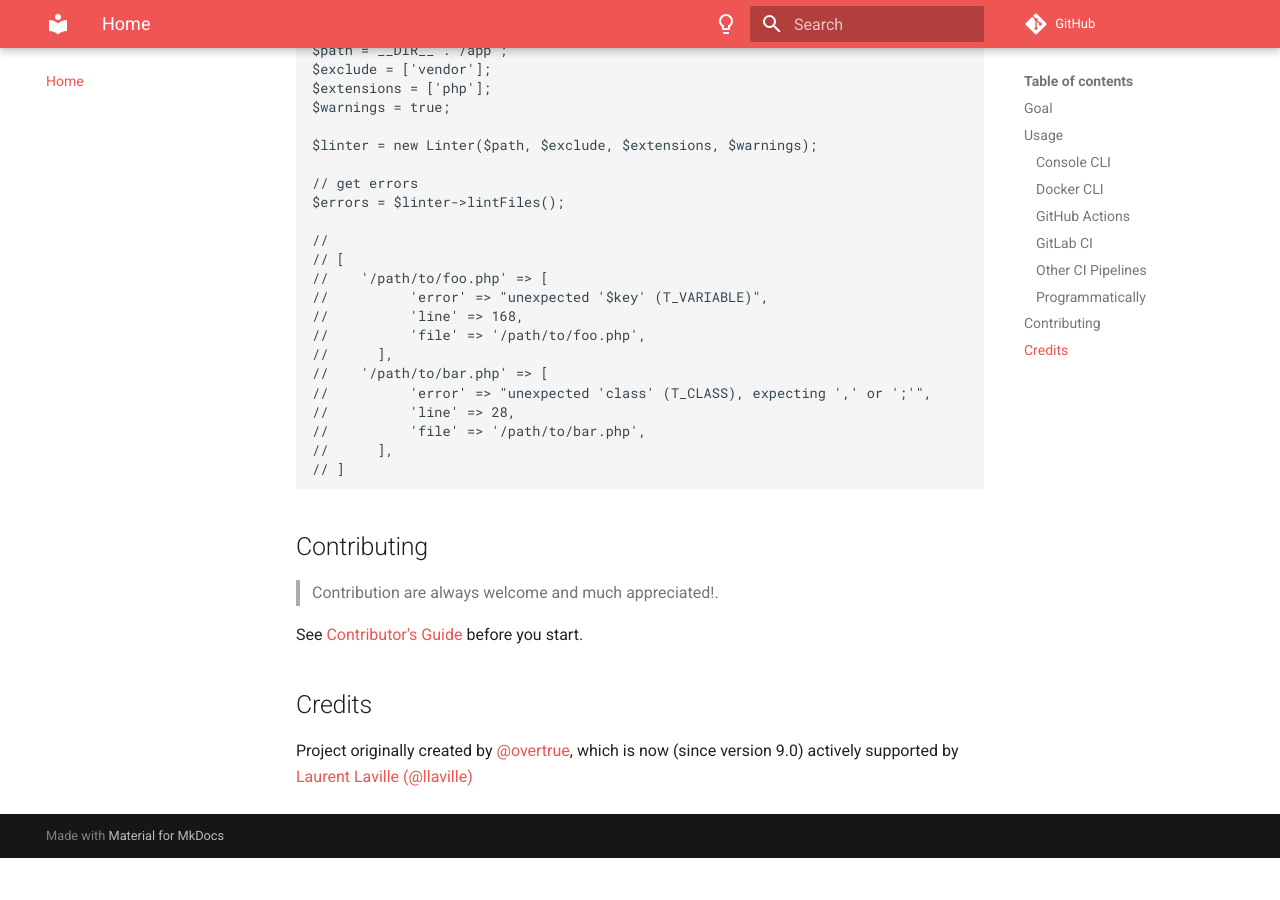
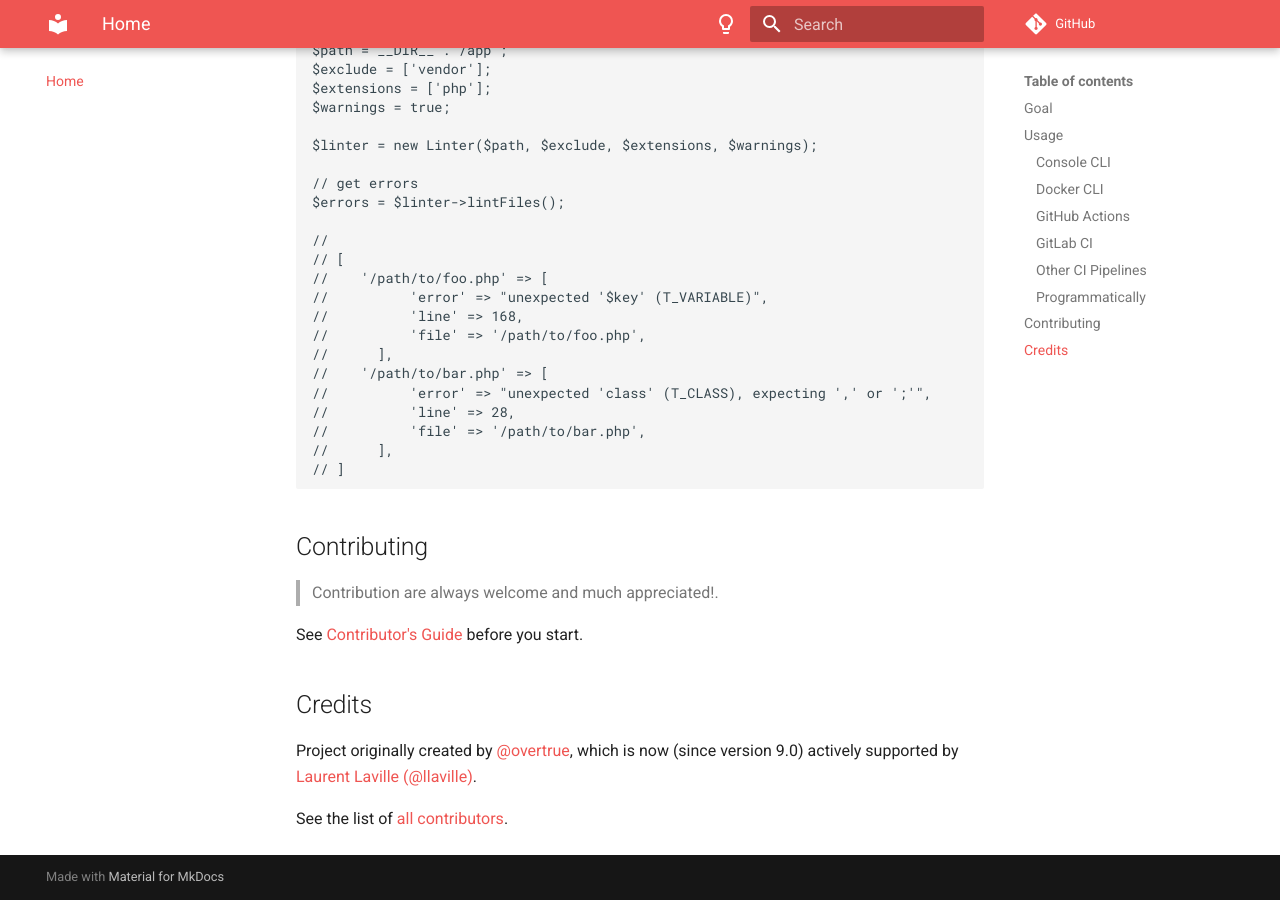
Before and after one commit to overtrue/phplint, an MkDocs documentation site: the page built from docs/index.md, in a window 1280 px wide and 900 px high, scrolled down 2937 px. Built offline with MkDocs 1.6.1 and Material for MkDocs 9.7.7, drawn with Linux system fonts in a browser that asks for light colours; comment, search, counter and statistics services are not loaded; before the commit the page ends 3795 px from its top, so only the background shows below that.

Commit message:
references all other contributors

```diff
--- a/docs/index.md
+++ b/docs/index.md
@@ -160,6 +160,9 @@ See [Contributor's Guide](contributing.md#contributing) before you start.
 ## Credits
 
 Project originally created by [@overtrue](https://github.com/overtrue), which is now (since version 9.0)
-actively supported by [Laurent Laville (@llaville)](https://github.com/llaville)
+actively supported by [Laurent Laville (@llaville)](https://github.com/llaville).
+
+See the list of [all contributors][contributors].
 
 [mkdocs-material]: https://github.com/squidfunk/mkdocs-material
+[contributors]: https://github.com/overtrue/phplint/graphs/contributors
```
